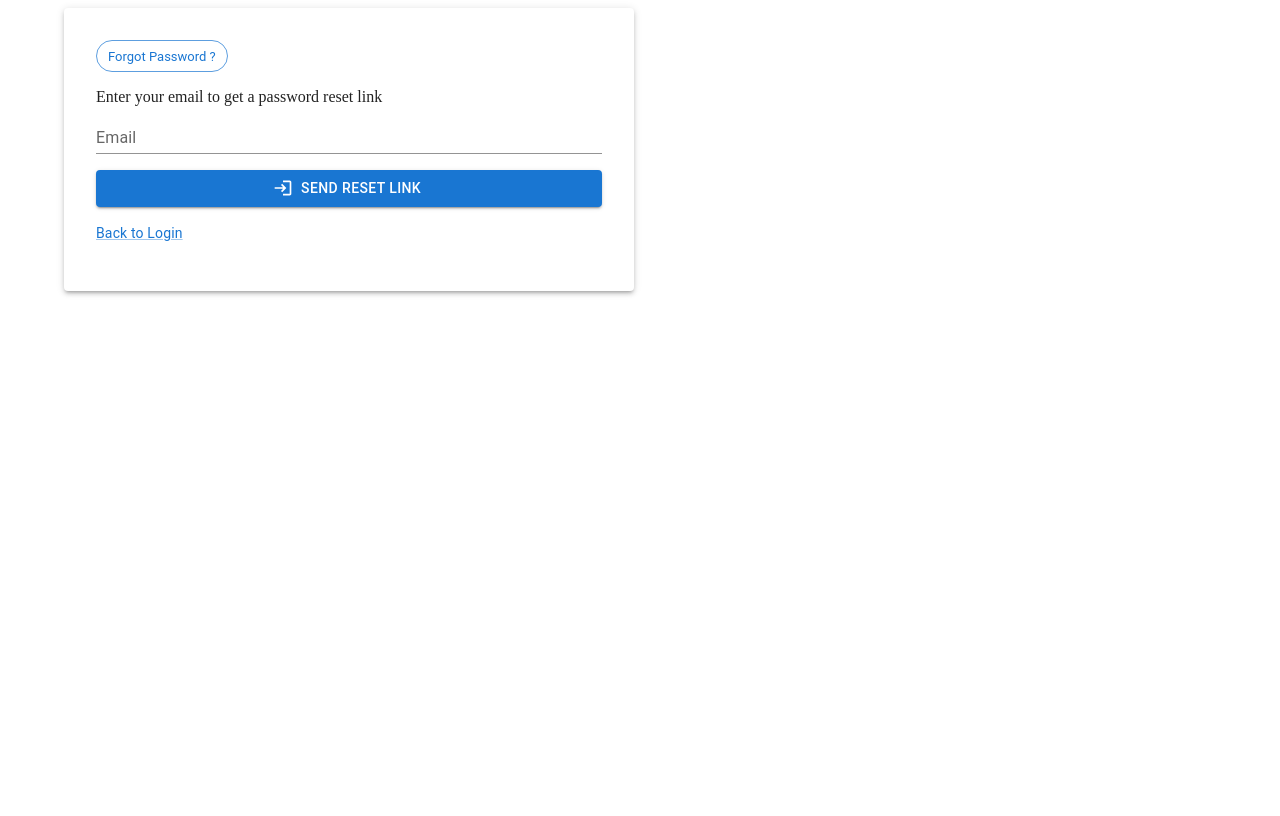
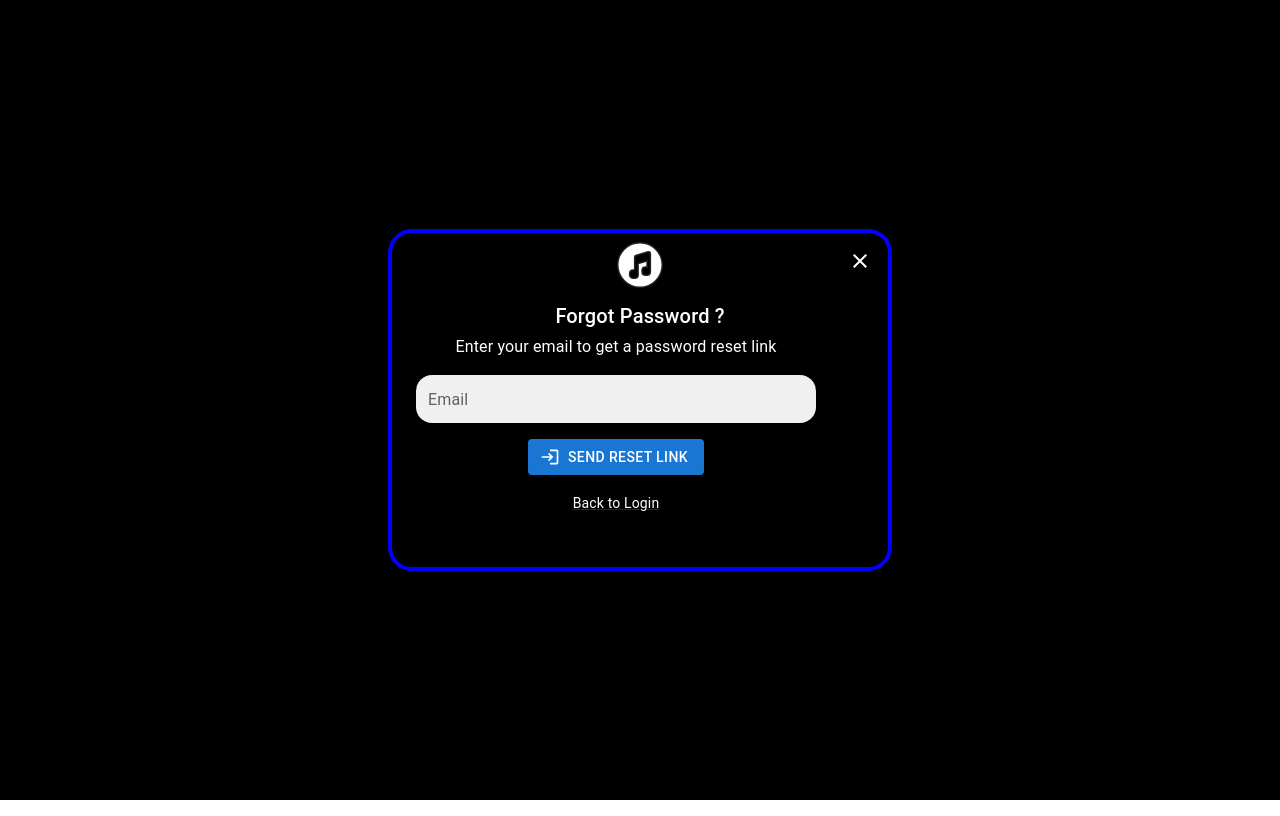
Before and after one commit to StuvaScript/eventopia-frontend, a React (Vite) app: page /forgot in a window 1280 px wide. Built offline with nearby package versions, Linux system fonts and the light colour scheme.

Commit message:
Implement Login/Signup Page

```diff
--- a/src/Component/Authentication/Forgot.jsx
+++ b/src/Component/Authentication/Forgot.jsx
@@ -3,11 +3,21 @@ import Alert from "@mui/material/Alert";
 import TextField from "@mui/material/TextField";
 import Button from "@mui/material/Button";
 import LoginIcon from "@mui/icons-material/Login";
-import { Container } from "@mui/material";
+import {
+  Container,
+  Dialog,
+  DialogContent,
+  DialogTitle,
+  Typography,
+  SvgIcon,
+} from "@mui/material";
 import Box from "@mui/material/Box";
+import CloseIcon from "@mui/icons-material/Close";
+import IconButton from "@mui/material/IconButton";
 import Paper from "@mui/material/Paper";
 import Chip from "@mui/material/Chip";
 import Link from "@mui/material/Link";
+import { TypeSpecimenOutlined } from "@mui/icons-material";
 
 const isEmail = (email) =>
   /^[A-Z0-9._%+-]+@[A-Z0-9.-]+\.[A-Z]{2,4}$/i.test(email);
@@ -19,6 +29,12 @@ function Forgot() {
 
   const [formValid, setFormValid] = useState();
   const [success, setSuccess] = useState();
+
+  const [open, setOpen] = useState(true);
+
+  const handleClose = () => {
+    setOpen(false);
+  };
 
   const handleLoginEmail = () => {
     if (!isEmail(emailInput)) {
@@ -45,7 +61,148 @@ function Forgot() {
 
   return (
     <>
-      <Container>
+      <Box
+        component="form"
+        sx={{
+          height: "100vh",
+          display: "flex",
+          flexWrap: "wrap",
+          justifyContent: "center",
+          alignItems: "center",
+        }}
+      >
+        <Dialog
+          open={open}
+          onClose={handleClose}
+          sx={{
+            background: "#000",
+            "& .MuiPaper-root": {
+              background: "#000",
+              border: ".3rem solid blue",
+              borderRadius: "1.5rem",
+            },
+            "& .MuiBackdrop-root": {
+              backgroundColor: "black",
+            },
+          }}
+        >
+          <SvgIcon
+            style={{
+              margin: ".5rem",
+              width: "30rem",
+              height: "3rem",
+              //display: "flex",
+              //flexWrap: "wrap",
+              //justifyContent: "center",
+              //alignItems: "center",
+            }}
+          >
+            <svg
+              xmlns="http://www.w3.org/2000/svg"
+              fill="#FFFFFF"
+              viewBox="0 0 24 24"
+              strokeWidth={1.5}
+              stroke="currentColor"
+            >
+              <path
+                strokeLinecap="round"
+                strokeLinejoin="round"
+                d="M12,0.5C5.7,0.5,0.5,5.7,0.5,12c0,6.3,5.2,11.5,11.5,11.5S23.5,18.3,23.5,12C23.5,5.7,18.3,0.5,12,0.5z M16.8,8.8v5v0.4v1.2  c0,0.8-0.6,1.4-1.4,1.4h-0.6c-0.8,0-1.4-0.6-1.4-1.4v-0.6c0-0.8,0.6-1.4,1.4-1.4h1.1V9.4l-5.2,1.6v4.3v0.8v0.8  c0,0.8-0.6,1.4-1.4,1.4H8.6c-0.8,0-1.4-0.6-1.4-1.4v-0.6c0-0.8,0.6-1.4,1.4-1.4h1.1v-4.1V8.1c0-0.2,0.1-0.4,0.3-0.5l6.2-1.9  c0.1,0,0.3,0,0.4,0.1c0.1,0.1,0.2,0.2,0.2,0.4V8.8z"
+              />
+            </svg>
+          </SvgIcon>
+          <DialogTitle
+            sx={{
+              padding: ".2rem",
+              textAlign: "center",
+              color: "white",
+              display: "flex",
+              flexWrap: "wrap",
+              justifyContent: "center",
+              alignItems: "center",
+            }}
+          >
+            Forgot Password ?
+            <IconButton
+              onClick={handleClose}
+              sx={{
+                position: "absolute",
+                right: 8,
+                top: 8,
+                color: "white",
+              }}
+            >
+              <CloseIcon />
+            </IconButton>
+          </DialogTitle>
+          <DialogContent
+            sx={{
+              color: "white",
+              display: "flex",
+              flexWrap: "wrap",
+              flexDirection: "column",
+              justifyContent: "center",
+              alignItems: "center",
+              gap: 2,
+              width: 400,
+              height: 1,
+            }}
+          >
+            <Typography color="white" textAlign="center">
+              Enter your email to get a password reset link
+            </Typography>
+            <TextField
+              sx={{
+                border: "white",
+                backgroundColor: "white",
+                borderRadius: "1rem",
+                "& .MuiInputBase-root": {
+                  "&:before": {
+                    borderBottom: "none",
+                  },
+                  "&:hover:before": {
+                    borderBottom: "none",
+                  },
+                  "&:after": {
+                    borderBottom: "none",
+                  },
+                },
+              }}
+              id="email"
+              error={emailError}
+              label="Email"
+              value={emailInput}
+              onChange={(event) => setEmailInput(event.target.value)}
+              onBlur={handleLoginEmail}
+              variant="filled"
+              fullWidth
+              size="small"
+            />
+            <Typography>
+              <Button
+                onClick={handleLoginSubmit}
+                fullWidth
+                variant="contained"
+                startIcon={<LoginIcon />}
+              >
+                Send reset Link
+              </Button>
+            </Typography>
+            <Typography>
+              <Link href="/login" variant="body2" style={{ color: "white" }}>
+                Back to Login
+              </Link>
+            </Typography>
+            <Typography>
+              {formValid && <Alert severity="error">{formValid}</Alert>}
+            </Typography>
+            <Typography>
+              {success && <Alert severity="success">{success}</Alert>}
+            </Typography>
+          </DialogContent>
+        </Dialog>
+      </Box>
+      {/* <Container>
         <Box
           sx={{
             display: "flex",
@@ -100,7 +257,7 @@ function Forgot() {
             </span>
           </Paper>
         </Box>
-      </Container>
+      </Container> */}
     </>
   );
 }
--- a/src/Component/Authentication/Login.jsx
+++ b/src/Component/Authentication/Login.jsx
@@ -10,7 +10,15 @@ import FormControl from "@mui/material/FormControl";
 import Visibility from "@mui/icons-material/Visibility";
 import VisibilityOff from "@mui/icons-material/VisibilityOff";
 import LoginIcon from "@mui/icons-material/Login";
-import { Container } from "@mui/material";
+import {
+  Container,
+  Dialog,
+  DialogContent,
+  DialogTitle,
+  Typography,
+  SvgIcon,
+} from "@mui/material";
+import CloseIcon from "@mui/icons-material/Close";
 import Box from "@mui/material/Box";
 import Paper from "@mui/material/Paper";
 import Chip from "@mui/material/Chip";
@@ -23,14 +31,20 @@ const isEmail = (email) =>
 function Login() {
   const [showPassword, setShowPassword] = useState(false);
 
-  const [emailInput, setEmailInput] = useState();
-  const [passwordInput, setPasswordInput] = useState();
+  const [emailInput, setEmailInput] = useState("");
+  const [passwordInput, setPasswordInput] = useState("");
 
   const [emailError, setEmailError] = useState(false);
   const [passwordError, setPasswordError] = useState(false);
 
   const [formValid, setFormValid] = useState();
   const [success, setSuccess] = useState();
+
+  const [open, setOpen] = useState(true);
+
+  const handleClose = () => {
+    setOpen(false);
+  };
 
   const handleLoginEmail = () => {
     if (!isEmail(emailInput)) {
@@ -81,7 +95,6 @@ function Login() {
   };
   return (
     <>
-      {/*
       <Box
         component="form"
         sx={{
@@ -107,8 +120,43 @@ function Login() {
             },
           }}
         >
-          <DialogTitle sx={{ textAlign: "center", color: "white" }}>
-            SignUp
+          <SvgIcon
+            style={{
+              margin: ".5rem",
+              width: "30rem",
+              height: "3rem",
+              //display: "flex",
+              //flexWrap: "wrap",
+              //justifyContent: "center",
+              //alignItems: "center",
+            }}
+          >
+            <svg
+              xmlns="http://www.w3.org/2000/svg"
+              fill="#FFFFFF"
+              viewBox="0 0 24 24"
+              strokeWidth={1.5}
+              stroke="currentColor"
+            >
+              <path
+                strokeLinecap="round"
+                strokeLinejoin="round"
+                d="M12,0.5C5.7,0.5,0.5,5.7,0.5,12c0,6.3,5.2,11.5,11.5,11.5S23.5,18.3,23.5,12C23.5,5.7,18.3,0.5,12,0.5z M16.8,8.8v5v0.4v1.2  c0,0.8-0.6,1.4-1.4,1.4h-0.6c-0.8,0-1.4-0.6-1.4-1.4v-0.6c0-0.8,0.6-1.4,1.4-1.4h1.1V9.4l-5.2,1.6v4.3v0.8v0.8  c0,0.8-0.6,1.4-1.4,1.4H8.6c-0.8,0-1.4-0.6-1.4-1.4v-0.6c0-0.8,0.6-1.4,1.4-1.4h1.1v-4.1V8.1c0-0.2,0.1-0.4,0.3-0.5l6.2-1.9  c0.1,0,0.3,0,0.4,0.1c0.1,0.1,0.2,0.2,0.2,0.4V8.8z"
+              />
+            </svg>
+          </SvgIcon>
+          <DialogTitle
+            sx={{
+              padding: ".2rem",
+              textAlign: "center",
+              color: "white",
+              display: "flex",
+              flexWrap: "wrap",
+              justifyContent: "center",
+              alignItems: "center",
+            }}
+          >
+            Log In
             <IconButton
               onClick={handleClose}
               sx={{
@@ -131,13 +179,14 @@ function Login() {
               alignItems: "center",
               gap: 2,
               width: 400,
+              height: 1,
             }}
           >
             <Typography color="white" textAlign="center">
               {" "}
               Not a member yet?{"    "}
-              <Link href="/signup" variant="body2" style={{ color: "white" }}>
-                Login
+              <Link href="/" variant="body2" style={{ color: "white" }}>
+                Sign Up
               </Link>
             </Typography>
             <TextField
@@ -145,8 +194,16 @@ function Login() {
                 border: "white",
                 backgroundColor: "white",
                 borderRadius: "1rem",
-                "& .MuiFilledInputunderline:after?": {
-                  borderColor: "transparent",
+                "& .MuiInputBase-root": {
+                  "&:before": {
+                    borderBottom: "none",
+                  },
+                  "&:hover:before": {
+                    borderBottom: "none",
+                  },
+                  "&:after": {
+                    borderBottom: "none",
+                  },
                 },
               }}
               id="email"
@@ -155,10 +212,31 @@ function Login() {
               value={emailInput}
               onChange={(event) => setEmailInput(event.target.value)}
               onBlur={handleLoginEmail}
-                variant="standard"
+              variant="filled"
               fullWidth
+              size="small"
             />
-              <FormControl sx={{ width: "100%" }} variant="filled">
+            <FormControl
+              sx={{
+                border: "white",
+                backgroundColor: "white",
+                borderRadius: "1rem",
+                "& .MuiInputBase-root": {
+                  "&:before": {
+                    borderBottom: "none",
+                  },
+                  "&:hover:before": {
+                    borderBottom: "none",
+                  },
+                  "&:after": {
+                    borderBottom: "none",
+                  },
+                },
+              }}
+              variant="filled"
+              fullWidth
+              size="small"
+            >
               <InputLabel
                 error={passwordError}
                 htmlFor="filled-adornment-password"
@@ -166,7 +244,6 @@ function Login() {
                 Password
               </InputLabel>
               <Input
-                  fullWidth
                 error={passwordError}
                 type={showPassword ? "text" : "password"}
                 value={passwordInput}
@@ -186,9 +263,30 @@ function Login() {
               />
             </FormControl>
             <Typography>
-
-          </DialogContent>*/}
-      <Box
+              <Link href="/forgot" variant="body2" style={{ color: "white" }}>
+                Forgot Password
+              </Link>
+            </Typography>
+            <Typography>
+              <Button
+                onClick={handleLoginSubmit}
+                fullWidth
+                variant="contained"
+                startIcon={<LoginIcon />}
+              >
+                Login
+              </Button>
+            </Typography>
+            <Typography>
+              {formValid && <Alert severity="error">{formValid}</Alert>}{" "}
+            </Typography>
+            <Typography>
+              {success && <Alert severity="success">{success}</Alert>}
+            </Typography>
+          </DialogContent>
+        </Dialog>
+      </Box>
+      {/* <Box
         sx={{
           display: "flex",
           flexWrap: "wrap",
@@ -274,7 +372,7 @@ function Login() {
             <p>{success && <Alert severity="success">{success}</Alert>}</p>
           </span>
         </Paper>
-      </Box>
+      </Box>*/}
     </>
   );
 }
--- a/src/Component/Authentication/SignUp.jsx
+++ b/src/Component/Authentication/SignUp.jsx
@@ -249,7 +249,17 @@ function SignUp() {
             },
           }}
         >
-          <SvgIcon>
+          <SvgIcon
+            style={{
+              margin: ".5rem",
+              width: "30rem",
+              height: "3rem",
+              //display: "flex",
+              //flexWrap: "wrap",
+              //justifyContent: "center",
+              //alignItems: "center",
+            }}
+          >
             <svg
               xmlns="http://www.w3.org/2000/svg"
               fill="#FFFFFF"
@@ -264,14 +274,24 @@ function SignUp() {
               />
             </svg>
           </SvgIcon>
-          <DialogTitle sx={{ textAlign: "center", color: "white" }}>
+          <DialogTitle
+            sx={{
+              padding: ".2rem",
+              textAlign: "center",
+              color: "white",
+              display: "flex",
+              flexWrap: "wrap",
+              justifyContent: "center",
+              alignItems: "center",
+            }}
+          >
             SignUp
             <IconButton
               onClick={handleClose}
               sx={{
                 position: "absolute",
-                right: 8,
-                top: 8,
+                right: 5,
+                top: 10,
                 color: "white",
               }}
             >
@@ -287,13 +307,13 @@ function SignUp() {
               flexDirection: "column",
               justifyContent: "center",
               alignItems: "center",
-              gap: 2,
+              gap: 1,
               width: 400,
+              height: 1,
             }}
           >
             <Typography color="white" textAlign="center">
-              {" "}
-              Already a member?{"    "}
+              Already a member?
               <Link href="/login" variant="body2" style={{ color: "white" }}>
                 Login
               </Link>
@@ -324,6 +344,7 @@ function SignUp() {
               onBlur={handleFirstname}
               variant="filled"
               fullWidth
+              size="small"
             />
 
             <TextField
@@ -351,6 +372,7 @@ function SignUp() {
               onBlur={handleLastname}
               variant="filled"
               fullWidth
+              size="small"
             />
 
             <TextField
@@ -378,6 +400,7 @@ function SignUp() {
               onBlur={handleEmail}
               variant="filled"
               fullWidth
+              size="small"
             />
 
             {/* <FormControl
@@ -414,7 +437,6 @@ function SignUp() {
                 border: "white",
                 backgroundColor: "white",
                 borderRadius: "1rem",
-                borderBottom: "0 0 black",
 
                 "& .MuiInputBase-root": {
                   "&:before": {
@@ -436,6 +458,7 @@ function SignUp() {
               onChange={(event) => setPasswordInput(event.target.value)}
               onBlur={handlePassword}
               fullWidth
+              size="small"
               InputProps={{
                 endAdornment: (
                   <InputAdornment position="end">
@@ -475,9 +498,11 @@ function SignUp() {
               onBlur={handleCity}
               variant="filled"
               fullWidth
+              size="small"
             />
             <FormControl
               fullWidth
+              size="small"
               variant="filled"
               style={{
                 backgroundColor: "white",
```
Lines whose indentation alone changed are shown as unchanged.
